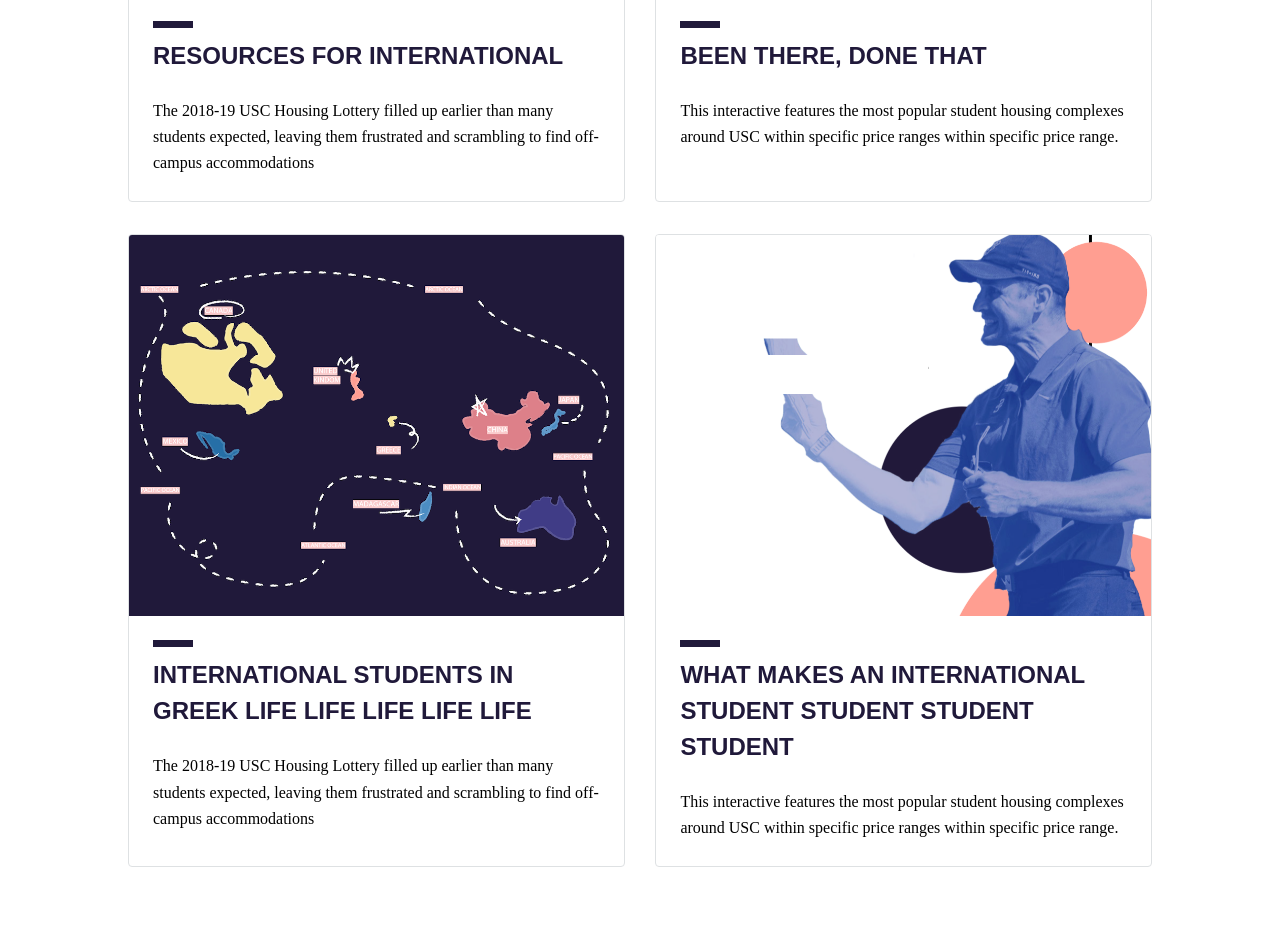
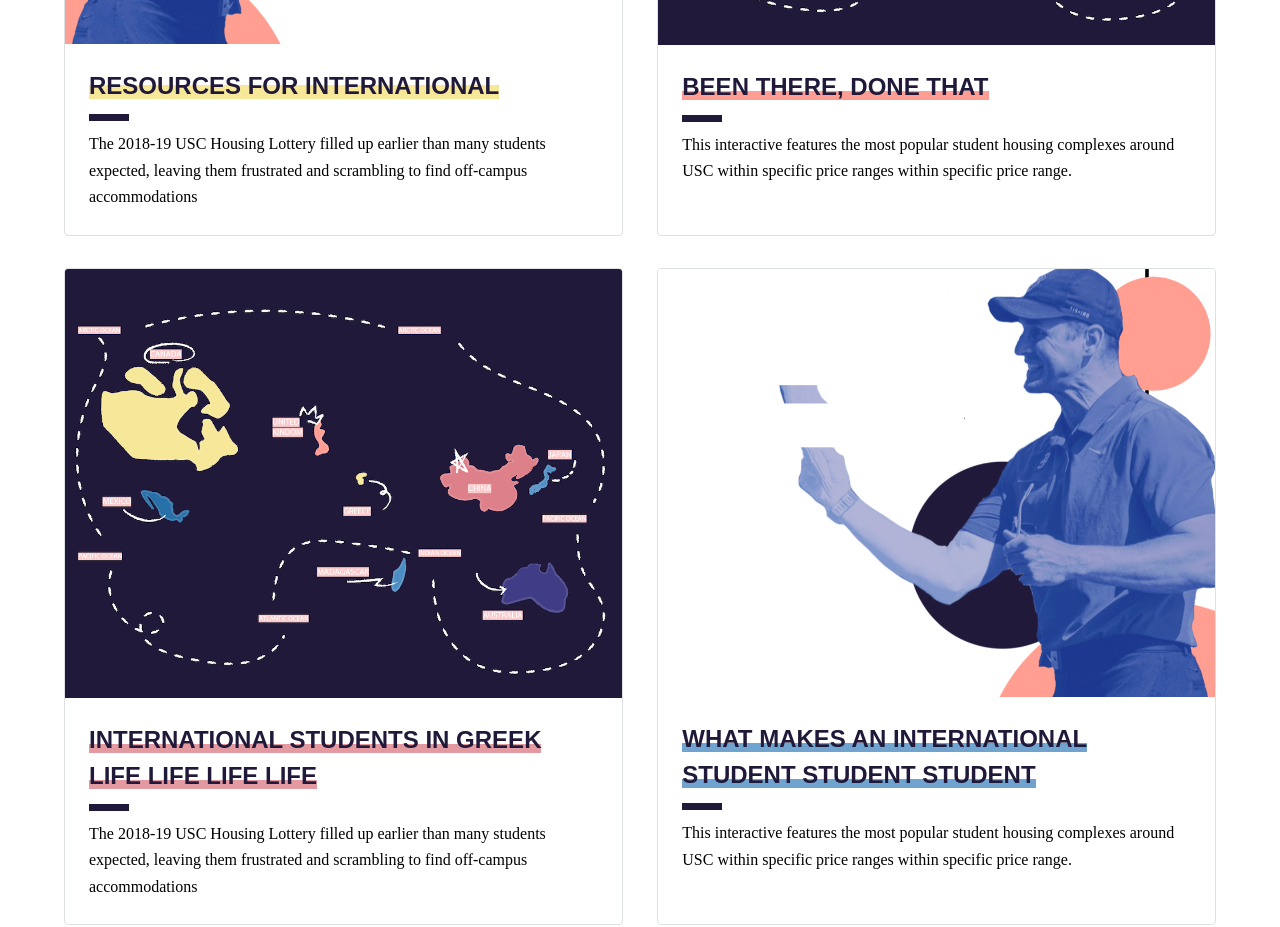
Before and after one commit to alinaf/a-long-way-from-home, a plain HTML site: page index.html in a window 1280 px wide. Shown: the part 2480-3407 px from the top of the page. Drawn offline with nearby package versions, Linux system fonts and the light colour scheme; a web font is replaced by a local one.

Commit message:
add highlight

```diff
--- a/assets/css/main.css
+++ b/assets/css/main.css
@@ -2661,8 +2661,8 @@ button:disabled,
 }
 
 .flex.flex-2 {
-	margin-left: 10%;
-	margin-right: 10%;
+	margin-left: 5%;
+	margin-right: 5%;
 }
 
 .flex.flex-2 .flex-item {
@@ -3134,14 +3134,15 @@ body {
 
 /* Highlights */
 
-/*.content h3 {
-	border-top: 6px solid #20193a;
-}*/
+.content h3 {
+	margin-bottom: 0;
+}
 
 .rectangle {
   height: 7px;
   width: 40px;
   background-color: #20193a;
+  margin-top: 10px;
   margin-bottom: 10px;
 }
 
--- a/index.html
+++ b/index.html
@@ -103,8 +103,8 @@
 										<img src="images/coach.png" alt="" />
 									</div>
 									<div class="content">
+										<h3><span class="yellowlight">Resources for International</span></h3>
 										<div class="rectangle"></div>
-										<h3>Resources for International</h3>
 										<p>The 2018-19 USC Housing Lottery filled up earlier than many students expected, leaving them frustrated and scrambling to find off-campus accommodations</p>
 									</div>
 								</div></a>
@@ -114,8 +114,8 @@
 											<img src="images/map.png" alt="" />
 										</div>
 										<div class="content">
+											<h3> <span class="peachlight">Been there, done that</span></h3></h3>
 											<div class="rectangle"></div>
-											<h3> Been there, done that</h3>
 											<p> This interactive features the most popular student housing complexes around USC within specific price ranges within specific price range.
 											</p>
 										</div>
@@ -128,8 +128,8 @@
 										<img src="images/map.png" alt="" />
 									</div>
 									<div class="content">
+										<h3><span class="pinklight">International Students in Greek Life life life life </span></h3>
 										<div class="rectangle"></div>
-										<h3>International Students in Greek Life Life Life Life Life</h3>
 										<p>The 2018-19 USC Housing Lottery filled up earlier than many students expected, leaving them frustrated and scrambling to find off-campus accommodations</p>
 									</div>
 								</div></a>
@@ -139,8 +139,8 @@
 											<img src="images/coach2.png" alt="" />
 										</div>
 										<div class="content">
+											<h3><span class="lightbluelight">What Makes an International Student Student Student</span></h3>
 											<div class="rectangle"></div>
-											<h3>What Makes an International Student Student Student Student</h3>
 											<p> This interactive features the most popular student housing complexes around USC within specific price ranges within specific price range.
 											</p>
 										</div>
```
